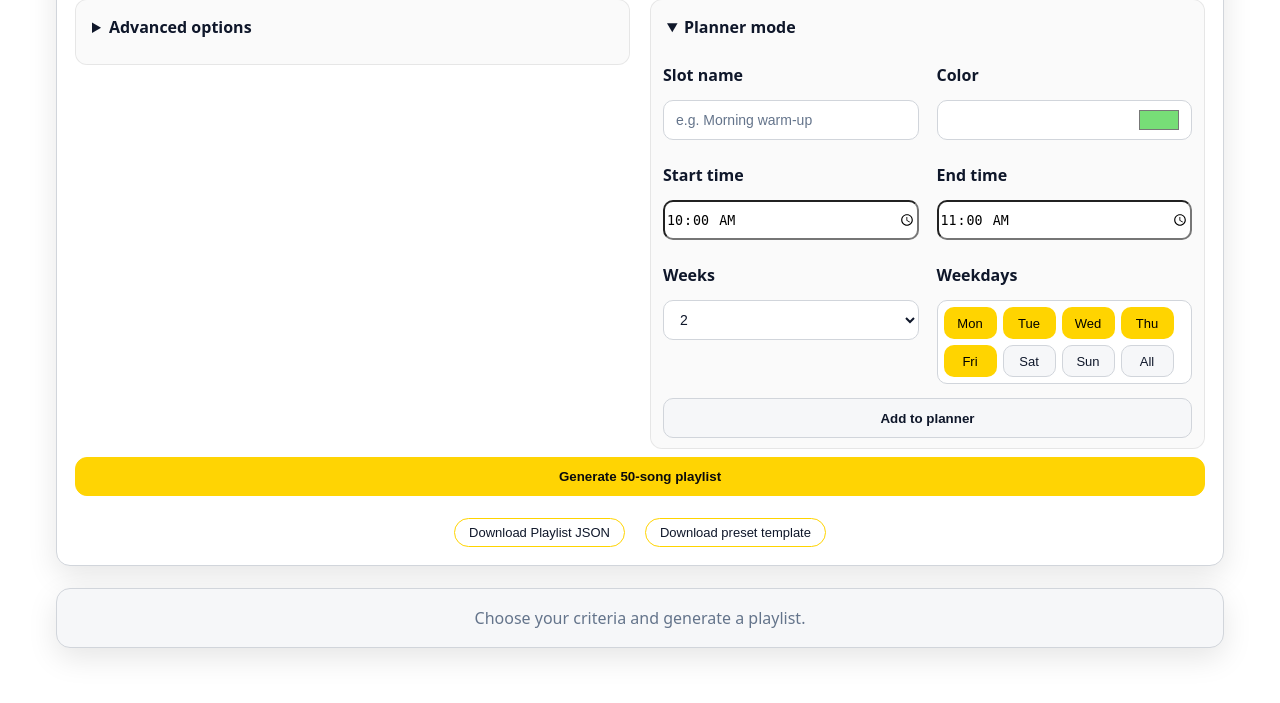
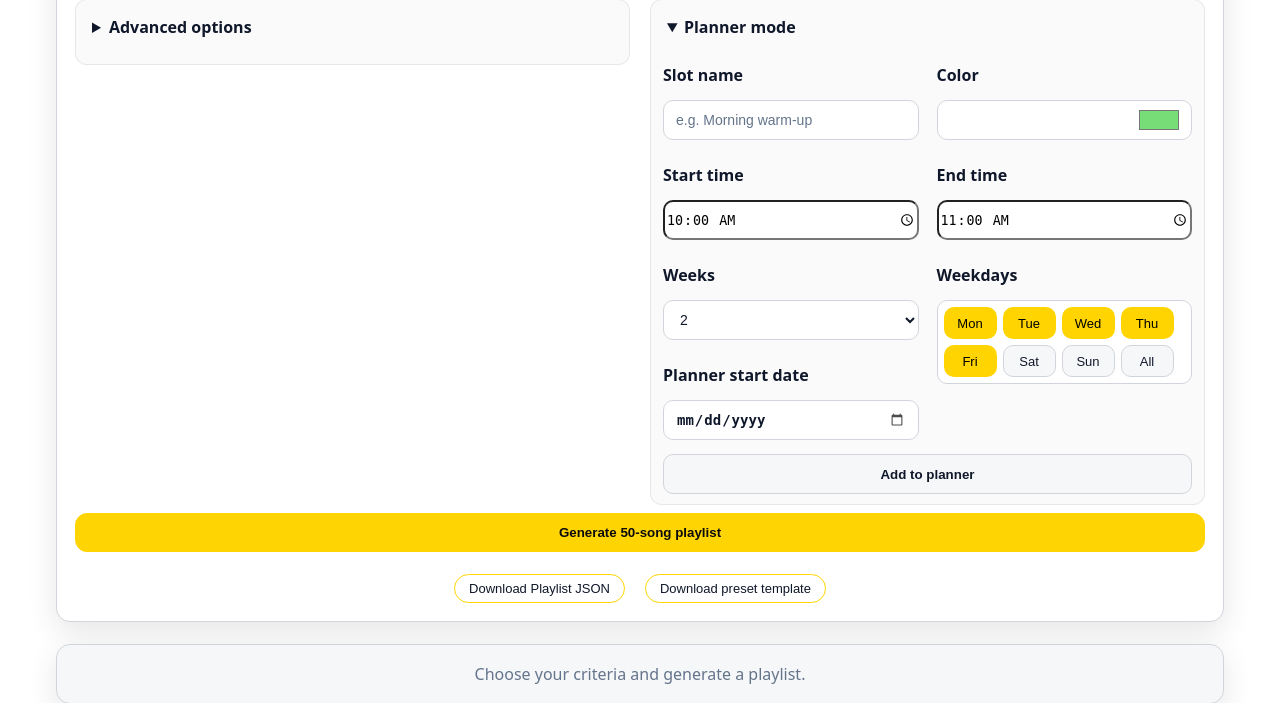
Before and after one commit to MicheleRoar/SISMA, a Flask app: template app/templates/discovery/index.html in a window 1280 px wide, after a click on "Planner mode". Shown: the part 1885-2588 px from the top of the page. Before the commit the page ends 2543 px from the top, so only its background shows below. Run offline with Flask 3, Linux system fonts and the light colour scheme; the template is opened without the code that fills it, so the values that code supplies are empty; parts of the project's set-up code (start-up, migrations or seed data) failed here and were passed over.

Commit message:
Add planner start date from Discovery

```diff
--- a/app/services/planner_service.py
+++ b/app/services/planner_service.py
@@ -1138,7 +1138,7 @@ class PlannerService:
 
         if window_start_iso:
             try:
-                window_start = _monday_of(_dayiso_to_date(window_start_iso))
+                window_start = _dayiso_to_date(window_start_iso)
             except Exception:
                 window_start = _monday_of(date.today())
         else:
--- a/app/static/css/styles.css
+++ b/app/static/css/styles.css
@@ -1097,3 +1097,41 @@ th.bpm-sort:hover {
   color: inherit;
   text-decoration: underline;
 }
+
+/* Planner mode date picker */
+#planner_window_start{
+  width:100%;
+  height:40px;
+  padding:0 12px;
+  border:1px solid var(--line);
+  border-radius:10px;
+  background:var(--card);
+  color:#0f172a;
+  font-size:14px;
+  font-weight:700;
+}
+
+#planner_window_start:focus{
+  outline:none;
+  border-color:#ffd403;
+  box-shadow:0 0 0 3px rgba(255, 212, 3, 0.22);
+}
+
+#planner_window_start::-webkit-calendar-picker-indicator{
+  cursor:pointer;
+  opacity:0.7;
+}
+
+#planner_window_start::-webkit-calendar-picker-indicator:hover{
+  opacity:1;
+}
+
+.planner-weekdays-row{
+  grid-column:2 / 3;
+  grid-row:3 / 5;
+}
+
+.planner-start-date-row{
+  grid-column:1 / 2;
+  grid-row:4 / 5;
+}
--- a/app/static/js/discovery_to_planner.js
+++ b/app/static/js/discovery_to_planner.js
@@ -74,6 +74,9 @@
       const weeks =
         parseInt(document.getElementById("planner_weeks")?.value || "2", 10) || 2;
 
+      const windowStartISO =
+        (document.getElementById("planner_window_start")?.value || "").trim();
+
       const weekdays = getSelectedWeekdaysFromHidden();
       const discovery = buildDiscoveryPayloadFromForm(form);
 
@@ -90,6 +93,7 @@
         k: 50,
         max_per_artist: 2,
         cooldown_days: 2,
+        window_start_iso: windowStartISO || null,
       };
 
       const res = await fetch("/planner/api/prepare_plan", {
@@ -127,6 +131,7 @@
             end,
             weeks,
             weekdays,
+            window_start_iso: windowStartISO || null,
           },
           discovery,
           generation: {
--- a/app/static/js/planner.js
+++ b/app/static/js/planner.js
@@ -223,7 +223,7 @@
       if (!obj || typeof obj !== "object") return false;
 
       const sd = obj.startDateISO ? new Date(`${obj.startDateISO}T00:00:00`) : null;
-      startDate = sd ? getStartOfWeekMonday(sd) : null;
+      startDate = sd && !Number.isNaN(sd.getTime()) ? sd : null;
       slots = obj.slots || {};
 
       Object.keys(slots).forEach(id => {
@@ -1048,7 +1048,7 @@ async function loadCandidatesForSelectedSlot() {
   function shiftWindow(days) {
     const d = new Date(startDate);
     d.setDate(d.getDate() + days);
-    startDate = getStartOfWeekMonday(d);
+    startDate = d;
     save();
     rebuildEverything();
     renderSidebarEmpty("Changed window. Click a cell.");
@@ -1361,7 +1361,7 @@ async function loadCandidatesForSelectedSlot() {
     if (generatedStartDateISO) {
       const parsed = new Date(`${generatedStartDateISO}T00:00:00`);
       if (!Number.isNaN(parsed.getTime())) {
-        startDate = getStartOfWeekMonday(parsed);
+        startDate = parsed;
       }
     }
 
--- a/app/templates/discovery/index.html
+++ b/app/templates/discovery/index.html
@@ -537,9 +537,8 @@
                 </select>
               </div>
 
-              <div class="row">
+              <div class="row planner-weekdays-row">
                 <label><strong>Weekdays</strong></label>
-
                 <div id="planner_weekdayToggles" class="weekday-toggles">
                   {% for wd,label in [(1,"Mon"),(2,"Tue"),(3,"Wed"),(4,"Thu"),(5,"Fri"),(6,"Sat"),(0,"Sun"), (7,"All")] %}
                     <button type="button"
@@ -549,8 +548,12 @@
                     </button>
                   {% endfor %}
                 </div>
+                <input type="hidden" name="planner_weekdays" id="planner_weekdays" value="1,2,3,4,5">
+              </div>
 
-                <input type="hidden" name="planner_weekdays" id="planner_weekdays" value="1,2,3,4,5">
+              <div class="row planner-start-date-row">
+                <label><strong>Planner start date</strong></label>
+                <input type="date" id="planner_window_start">
               </div>
 
 
```
